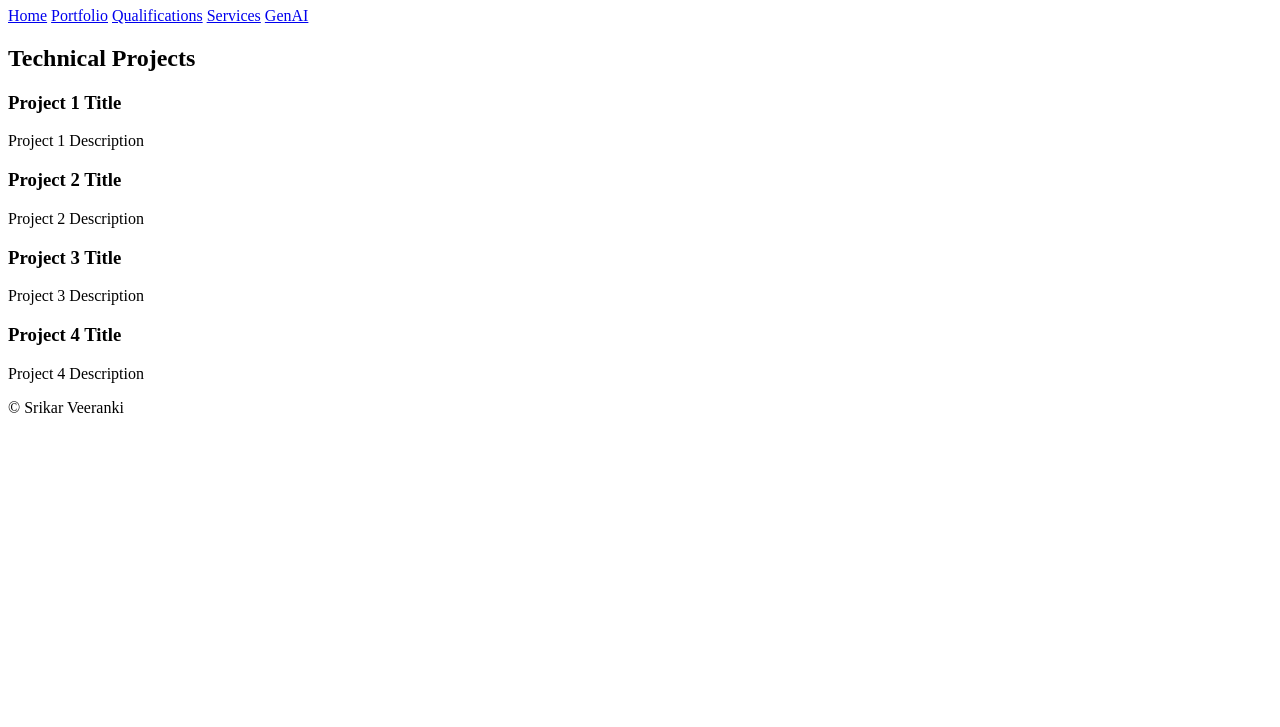
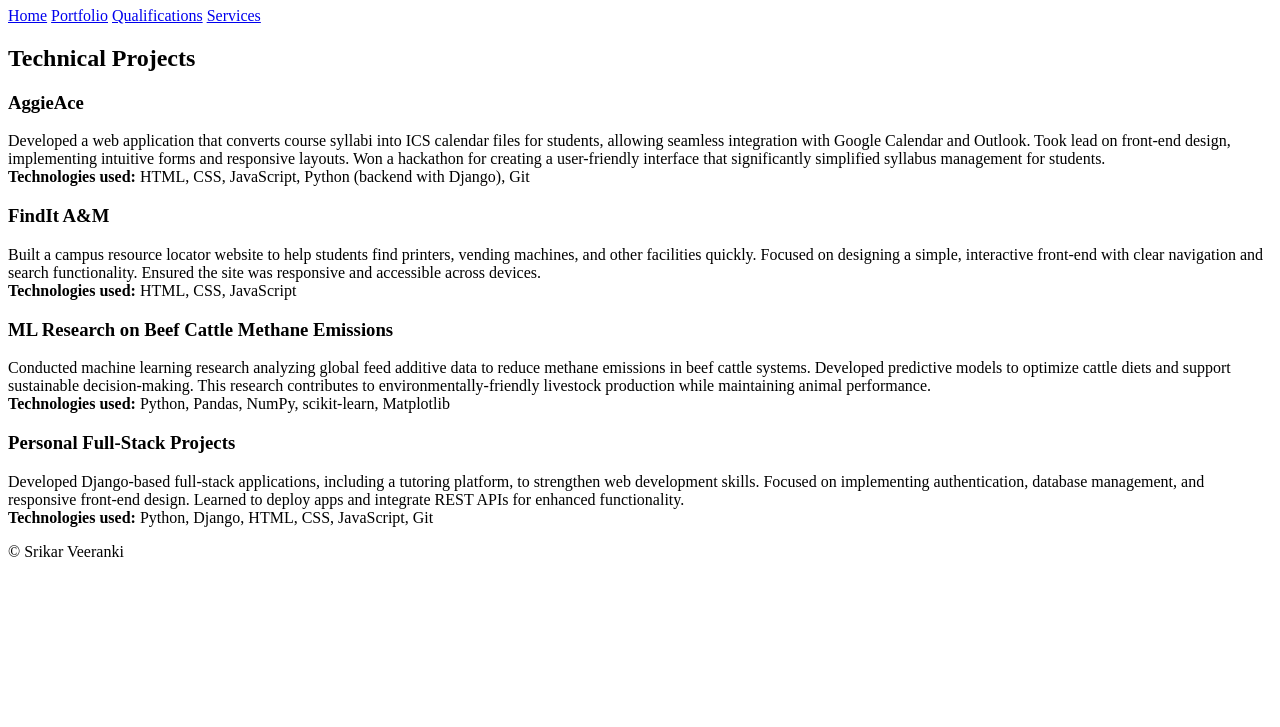
Before and after one commit to CSCE331-Fall2025-900-911/project1-srikar_23, a plain HTML site: page portfolio.html in a window 1280 px wide. Shown: the part 73-800 px from the top of the page. Drawn offline with Linux system fonts and the light colour scheme.

Commit message:
Pre iteration Submission

```diff
--- a/portfolio.html
+++ b/portfolio.html
@@ -7,36 +7,61 @@
 </head>
 <body>
     <header>
-        <h1>My Portfolio</h1>
+        <h1>Portfolio</h1>
         <nav>
             <a href="index.html">Home</a>
             <a href="portfolio.html">Portfolio</a>
             <a href="qualifications.html">Qualifications</a>
             <a href="service.html">Services</a>
-            <a href="genai.html">GenAI</a>
+            <!-- <a href="genai.html">GenAI</a> -->
         </nav>
     </header>
 
-    <main>
+     <main>
         <h2>Technical Projects</h2>
+
         <section>
-            <h3>Project 1 Title</h3>
-            <p>Project 1 Description</p>
+            <h3>AggieAce</h3>
+            <p>
+                Developed a web application that converts course syllabi into ICS calendar files for students,
+                allowing seamless integration with Google Calendar and Outlook. Took lead on front-end design, implementing
+                intuitive forms and responsive layouts. Won a hackathon for creating a user-friendly interface that significantly
+                simplified syllabus management for students.
+                <br><strong>Technologies used:</strong> HTML, CSS, JavaScript, Python (backend with Django), Git
+            </p>
         </section>
 
         <section>
-            <h3>Project 2 Title</h3>
-            <p>Project 2 Description</p>
+            <h3>FindIt A&M</h3>
+            <p>
+                Built a campus resource locator website to help students find printers, vending machines, and other facilities quickly.
+                Focused on designing a simple, interactive front-end with clear navigation and search functionality. Ensured the site was
+                responsive and accessible across devices.
+
+                <br><strong>Technologies used:</strong> HTML, CSS, JavaScript
+            </p>
         </section>
 
         <section>
-            <h3>Project 3 Title</h3>
-            <p>Project 3 Description</p>
+            <h3>ML Research on Beef Cattle Methane Emissions</h3>
+            <p>
+                Conducted machine learning research analyzing global feed additive data to reduce methane emissions in beef cattle systems.
+                Developed predictive models to optimize cattle diets and support sustainable decision-making. This research contributes to
+                environmentally-friendly livestock production while maintaining animal performance.
+
+                <br><strong>Technologies used:</strong> Python, Pandas, NumPy, scikit-learn, Matplotlib
+            </p>
         </section>
 
         <section>
-            <h3>Project 4 Title</h3>
-            <p>Project 4 Description</p>
+            <h3>Personal Full-Stack Projects</h3>
+            <p>
+                Developed Django-based full-stack applications, including a tutoring platform, to strengthen web development skills.
+                Focused on implementing authentication, database management, and responsive front-end design. Learned to deploy apps and
+                integrate REST APIs for enhanced functionality.
+
+                <br><strong>Technologies used:</strong> Python, Django, HTML, CSS, JavaScript, Git
+            </p>
         </section>
     </main>
 
```
Also changed, not shown: index.html (+4 -2 lines), qualifications.html (+11 -6 lines), service.html (+28 -10 lines), 4 other files.
